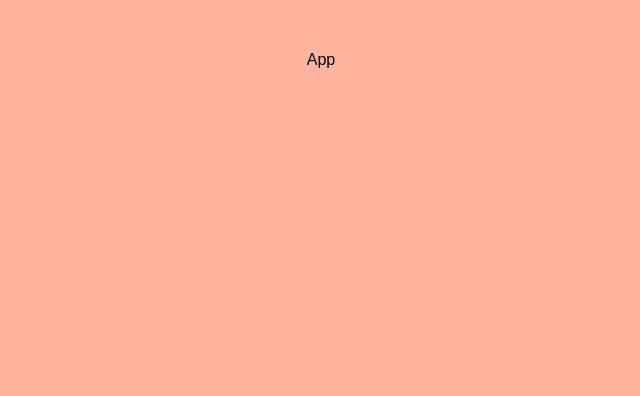
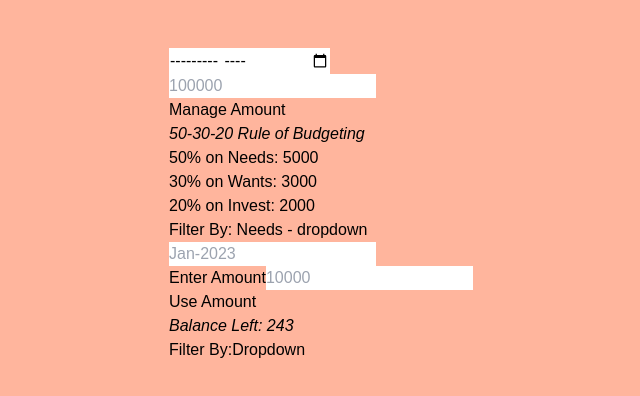
Before and after one commit to gauravsoni97/expensemanagement, a React (Create React App) app: page / in a window 1280 px wide. Shown: the top 396 px of the page, without its empty margins (319-959 px from the left). Built offline with nearby package versions, Linux system fonts and the light colour scheme.

Commit message:
basic code added without styling

```diff
--- a/src/App.js
+++ b/src/App.js
@@ -1,8 +1,9 @@
 import React from 'react'
+import Main from './Components/Main'
 
 const App = () => {
   return (
-    <div>App</div>
+    <div><Main/></div>
   )
 }
 
--- /dev/null
+++ b/src/Components/Main.jsx
@@ -0,0 +1,103 @@
+import React from "react";
+
+const Main = () => {
+  return (
+    <div className="Main_Box">
+      <div className="mainBox-leftside">
+        <h2></h2>
+        <form>
+          <div className="inputfield">
+            <label></label>
+            <input type="month" placeholder="Jan-2023" />
+          </div>
+          <div className="inputfield">
+            <label></label>
+            <input type="number" placeholder="100000" />
+          </div>
+
+          <button type="submit">Manage Amount</button>
+        </form>
+
+        <div className="needs_wants_invest_parent">
+          <i>50-30-20 Rule of Budgeting</i>
+          <div className="split_in_needs_wants_invest">
+            <div className="needs_from_salary">
+              <p>50% on Needs: 5000</p>
+            </div>
+            <div className="wants_from_salary">
+              <p>30% on Wants: 3000</p>
+            </div>
+            <div className="invest_from_salary">
+              <p>20% on Invest: 2000</p>
+            </div>
+          </div>
+        </div>
+      </div>
+      <div className="mainBox-rightside">
+        <div className="filter_box">
+          <span>Filter By:</span>
+          <span> Needs - dropdown</span>
+        </div>
+
+        <div className="input_amount_form_section">
+          <form>
+            <div className="inputfield">
+              <label></label>
+              <input type="text" placeholder="Jan-2023" />
+            </div>
+            <div className="inputfield">
+              <label>Enter Amount</label>
+              <input type="number" placeholder="10000" />
+            </div>
+            <button type="submit">Use Amount</button>
+          </form>
+          <div className="balence_left_box">
+            <p>
+              <i>Balance Left: 243</i>
+            </p>
+          </div>
+          <div className="list_amount_parent">
+            <div className="list_by_filter">
+              <span>Filter By:</span>
+              <span>Dropdown</span>
+            </div>
+            <div className="all_lists_parent">
+                <div className="listed_item">
+                    <p className="listed_item_name"></p>
+                    <p className="listed_item_price"></p>
+                    <p className="listed_item_edit"></p>
+                </div>
+                <div className="listed_item">
+                    <p className="listed_item_name"></p>
+                    <p className="listed_item_price"></p>
+                    <p className="listed_item_edit"></p>
+                </div>
+                <div className="listed_item">
+                    <p className="listed_item_name"></p>
+                    <p className="listed_item_price"></p>
+                    <p className="listed_item_edit"></p>
+                </div>
+                <div className="listed_item">
+                    <p className="listed_item_name"></p>
+                    <p className="listed_item_price"></p>
+                    <p className="listed_item_edit"></p>
+                </div>
+                <div className="listed_item">
+                    <p className="listed_item_name"></p>
+                    <p className="listed_item_price"></p>
+                    <p className="listed_item_edit"></p>
+                </div>
+                <div className="listed_item">
+                    <p className="listed_item_name"></p>
+                    <p className="listed_item_price"></p>
+                    <p className="listed_item_edit"></p>
+                </div>
+            </div>
+          </div>
+        </div>
+      </div>
+    </div>
+  );
+};
+
+export default Main;
```
